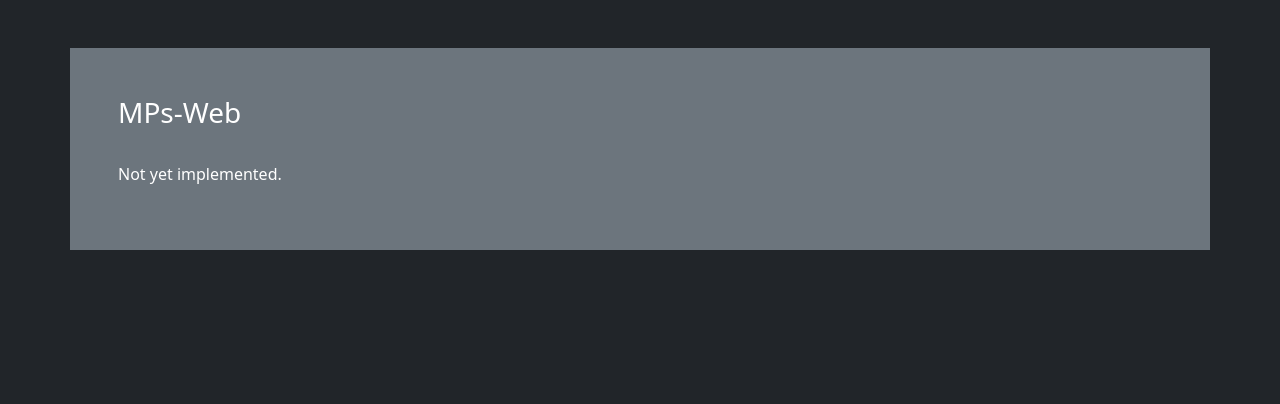
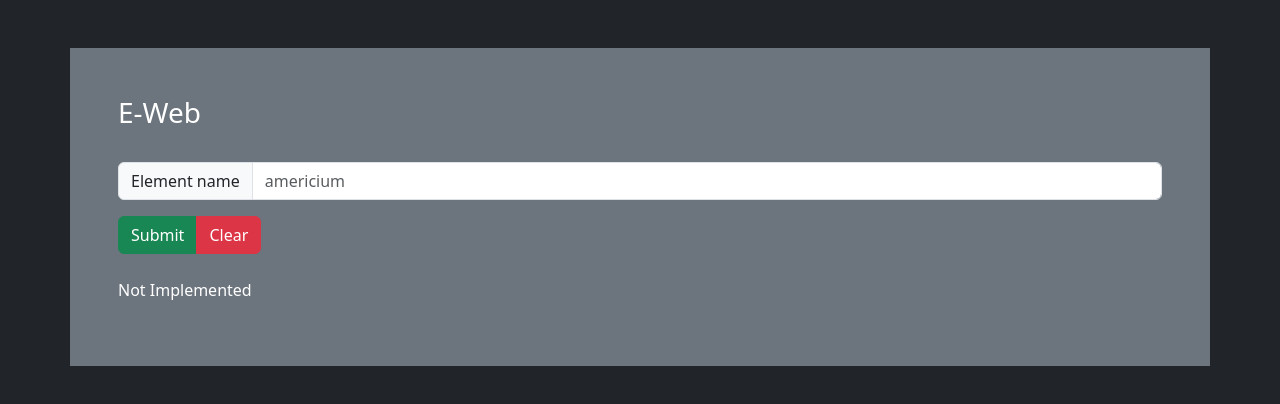
Before and after one commit to rts4/e-web, a SvelteKit app: page / in a window 1280 px wide. Shown: the top 404 px of the page. Built offline with nearby package versions, Linux system fonts and the light colour scheme.

Commit message:
front-end design - rts4

```diff
--- a/src/routes/+page.svelte
+++ b/src/routes/+page.svelte
@@ -4,7 +4,7 @@
 
 <svelte:head>
     <title>
-        MPs-Web
+        E-Web
     </title>
 </svelte:head>
 
--- /dev/null
+++ b/src/routes/BtnGroup.svelte
@@ -0,0 +1,11 @@
+<script lang="ts">
+    import { createEventDispatcher } from "svelte";
+    const dispatch = createEventDispatcher();
+    function onSubmit() {dispatch("submit");}
+    function onClear() {dispatch("clear");}
+</script>
+
+<div class="btn-group">
+    <button class="btn btn-success" on:click={onSubmit}>Submit</button>
+    <button class="btn btn-danger" on:click={onClear}>Clear</button>
+</div>
--- a/src/routes/Container.svelte
+++ b/src/routes/Container.svelte
@@ -1,5 +1,21 @@
+<script lang="ts">
+    import ElementField from "./ElementField.svelte";
+    import BtnGroup from "./BtnGroup.svelte";
+    let elementValue: string;
+
+    function handleSubmit() {
+        console.log(`submitted: ${elementValue}`);
+    }
+
+    function handleClear() {elementValue = "";}
+</script>
+
 <div class="container-md bg-secondary text-white p-5 my-5 mx-auto">
-    <h3>MPs-Web</h3>
+    <h3>E-Web</h3>
     <br />
-    <p>Not yet implemented.</p>
+    <ElementField type="name" bind:value={elementValue} />
+    <BtnGroup on:submit={handleSubmit} on:clear={handleClear} />
+    <br />
+    <br />
+    <p>Not Implemented</p>
 </div>
--- /dev/null
+++ b/src/routes/ElementField.svelte
@@ -0,0 +1,16 @@
+<script lang="ts">
+    export let type: string = "name"; // name or atomic number
+    export let value: string|number;
+</script>
+
+{#if (type === "name")}
+    <div class="input-group mb-3 mx-auto">
+        <span class="input-group-text">Element name</span>
+        <input type="text" bind:value class="form-control" placeholder="americium" />
+    </div>
+{:else if (type === "atomic_number")}
+    <div class="input-group mb-3 mx-auto">
+        <span class="input-group-text">Atomic number</span>
+        <input type="number" bind:value class="form-control" placeholder=1 />
+    </div>
+{/if}
```
Also changed, not shown: src/routes/requests.ts (added, +7 -0 lines).
